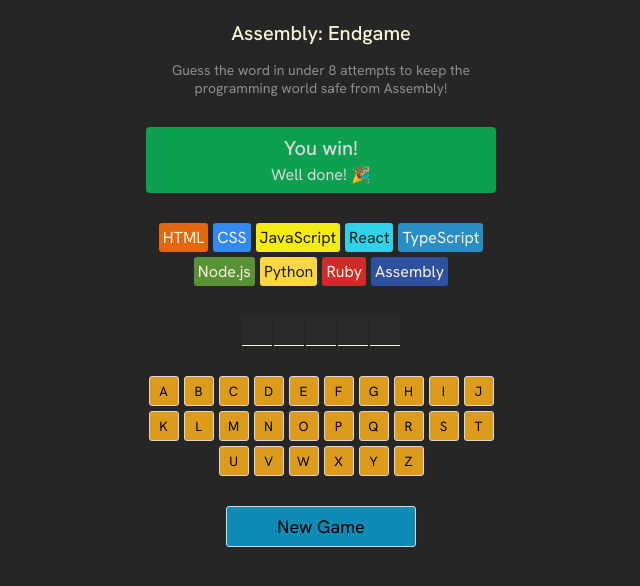
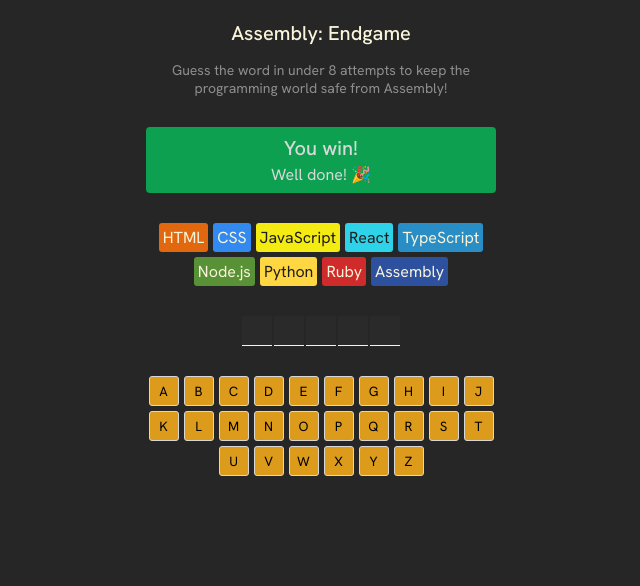
Before and after one commit to spun21m/Asssembly-Endgame, a React (Vite) app: page / in a window 1280 px wide. Shown: the top 586 px of the page, without its empty margins (319-959 px from the left). Built offline with nearby package versions, Linux system fonts and the light colour scheme.

Commit message:
Game over functionality integrated

```diff
--- a/src/App.jsx
+++ b/src/App.jsx
@@ -10,6 +10,11 @@
     (letter) => !currentWord.includes(letter)
   );
   const wrongGuessCount = wrongGuessArray.length;
+  const isGameWon = currentWord
+    .split("")
+    .every((letter) => guessedLetters.includes(letter));
+  const isGameLost = wrongGuessCount >= languages.length - 1;
+  const isGameOver = isGameWon || isGameLost
 
   const alphabet = "abcdefghijklmnopqrstuvwxyz";
 
@@ -77,7 +82,7 @@
       <section className="language-chips">{languageElements}</section>
       <section className="word-display">{letterElements}</section>
       <section className="keyboard">{keyboardElements}</section>
-      <button className="new-game">New Game</button>
+      {isGameOver && <button className="new-game">New Game</button>}
     </main>
   );
 }
```
